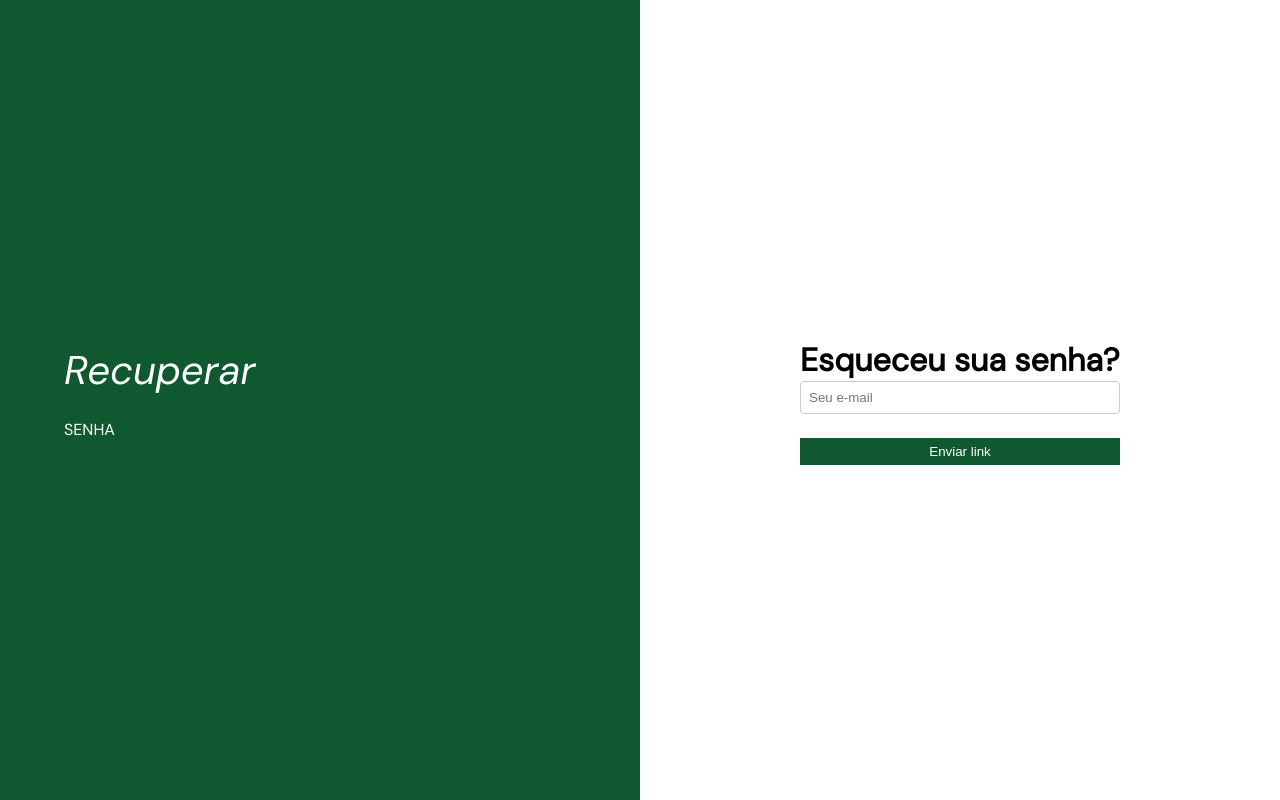
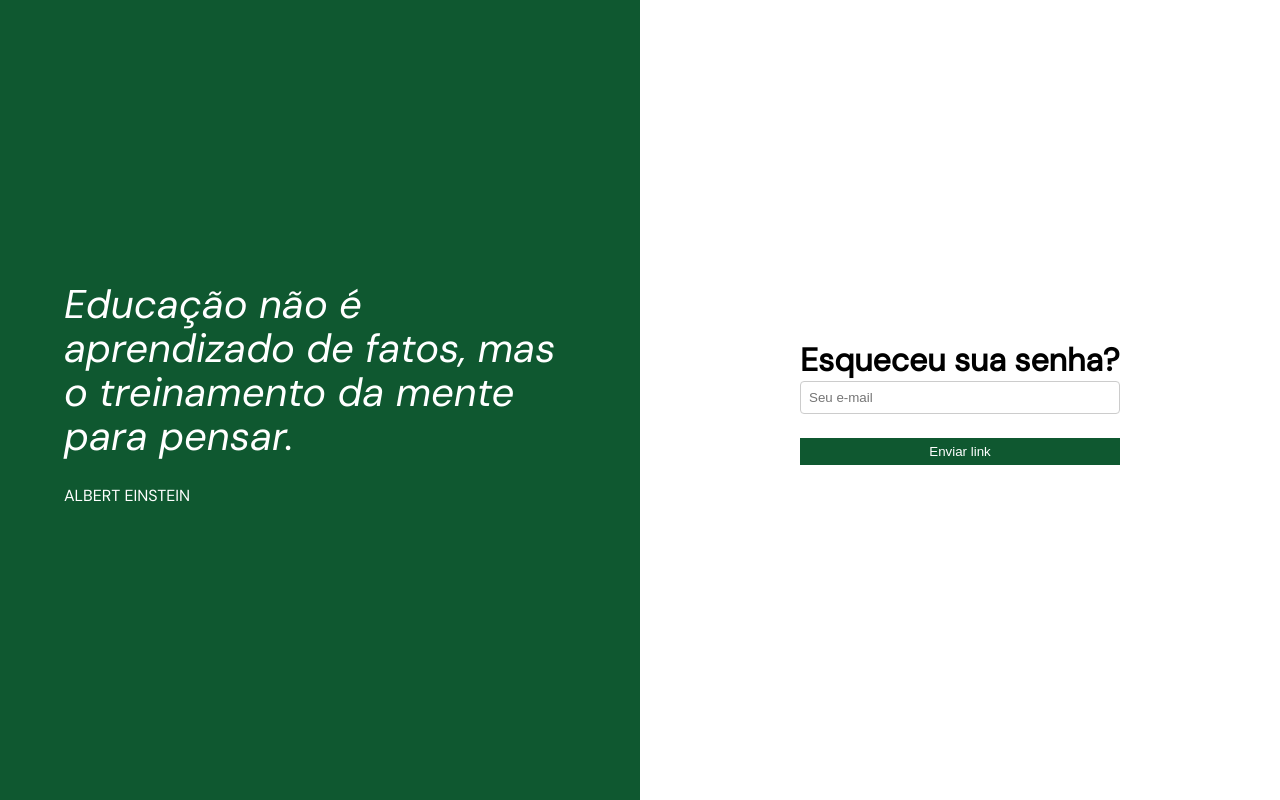
Before and after one commit to brunodarolt/trabalho_app_front, a React (Vite) app in the folder meu-painel-react/: page /recuperar-senha in a window 1280 px wide. Built offline with nearby package versions, Linux system fonts and the light colour scheme.

Commit message:
Update RecuperarSenha.jsx

```diff
--- a/meu-painel-react/src/pages/RecuperarSenha.jsx
+++ b/meu-painel-react/src/pages/RecuperarSenha.jsx
@@ -5,7 +5,11 @@ const RecuperarSenha = () => {
   const navigate = useNavigate();
   return (
     <div className="container">
-      <aside><p>Recuperar <span>Senha</span></p></aside>
+      <aside>
+        <p>Educação não é aprendizado de fatos, mas o treinamento da mente para pensar.
+          <span> Albert Einstein</span>
+        </p>
+      </aside>
       <main>
         <div className="cadastro">
           <h1>Esqueceu sua senha?</h1>
```
